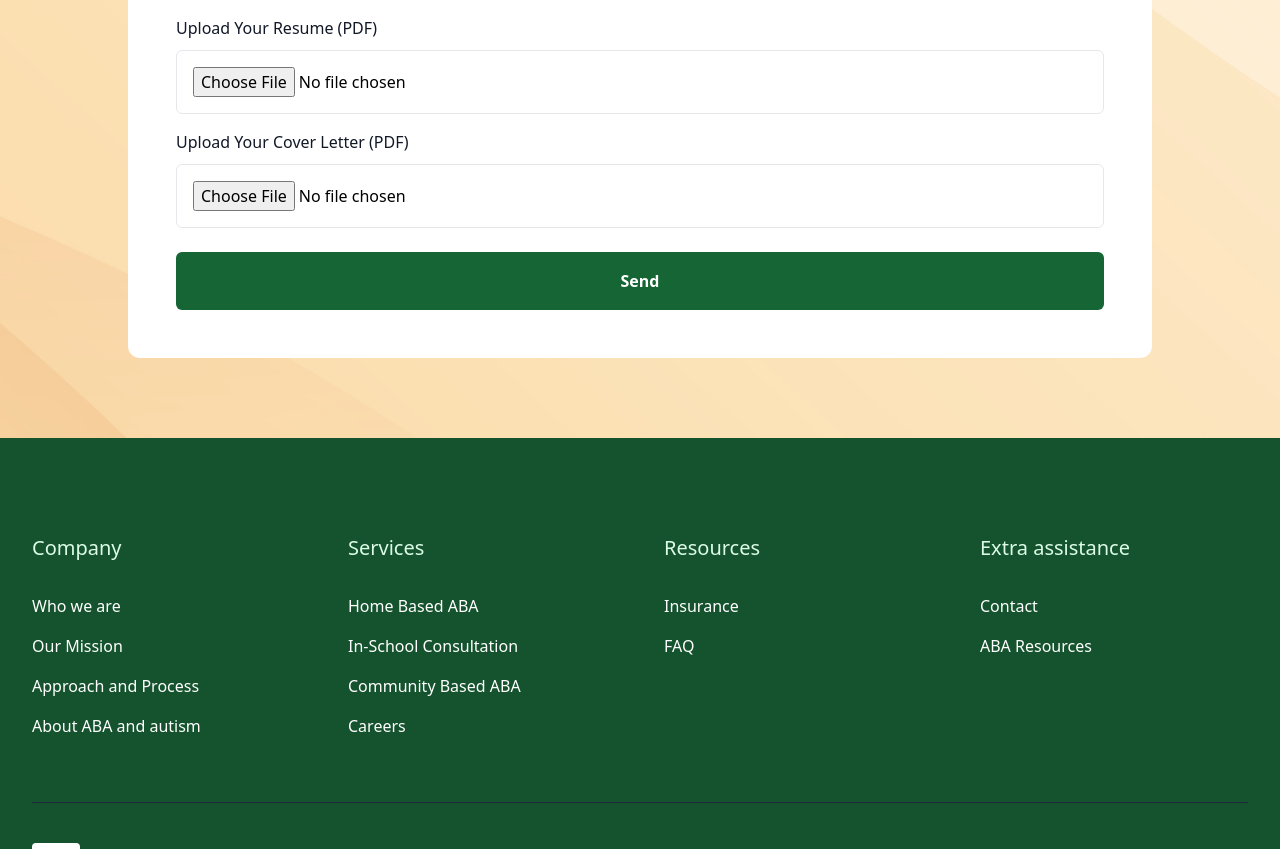
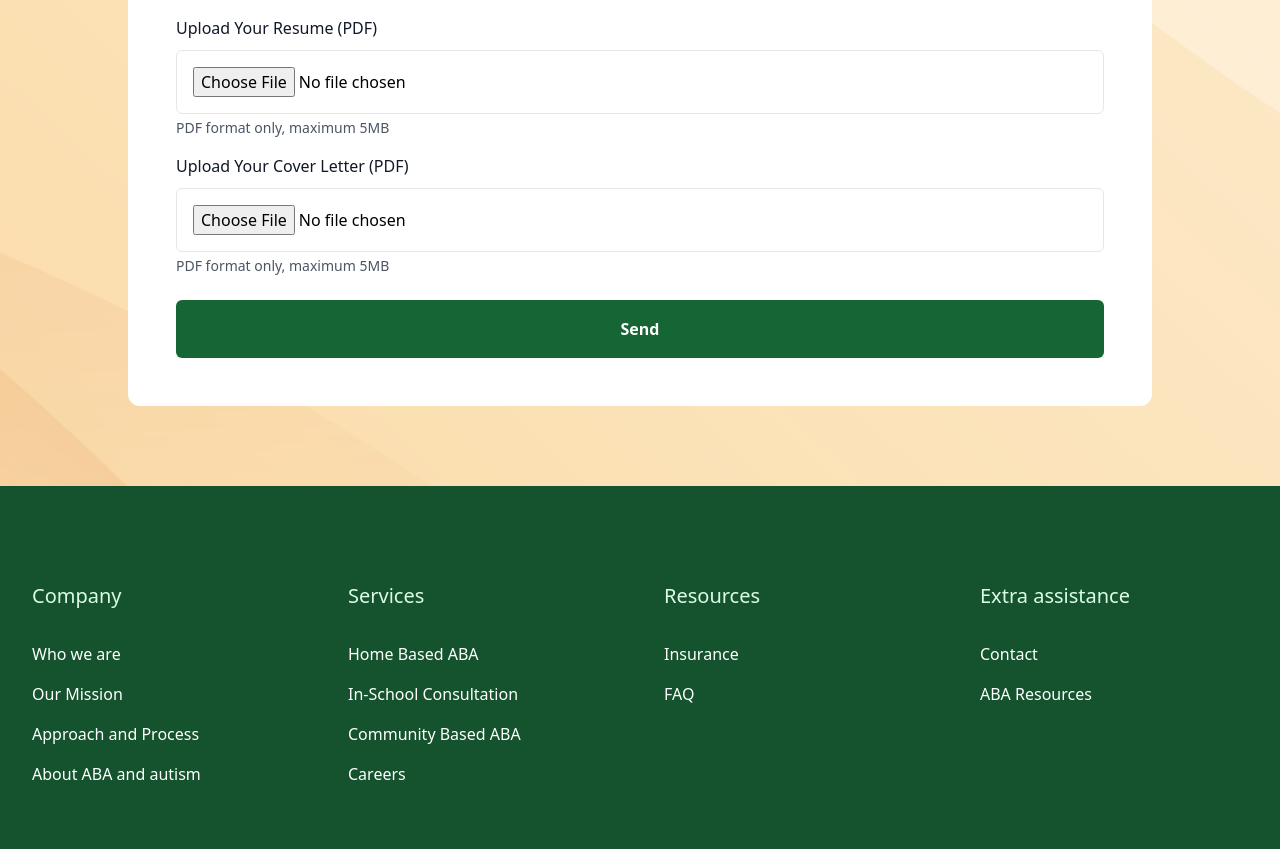
Before and after one commit to akabhowmick/tempo-aba, a React (Vite) app: page /careers in a window 1280 px wide. Shown: the part 924-1773 px from the top of the page. Built offline with nearby package versions, Linux system fonts and the light colour scheme.

Commit message:
add aria labels in career form and resource pages

```diff
--- a/src/components/Pages/About/ProfilePage.tsx
+++ b/src/components/Pages/About/ProfilePage.tsx
@@ -15,7 +15,7 @@ export const ProfilePage = () => {
     <div className="font-roboto text-gray-800 py-8">
       <div className="container mx-auto px-4">
         {/* Breadcrumbs */}
-        <nav className="mb-8">
+        <nav className="mb-8" aria-label="Breadcrumb">
           <a className="text-blue-600 hover:underline" href="/">
             Home
           </a>
--- a/src/components/Pages/CareersPage/CareerForm.tsx
+++ b/src/components/Pages/CareersPage/CareerForm.tsx
@@ -98,9 +98,13 @@ export const CareerForm = () => {
                   id="resume"
                   name="Resume-Attachment"
                   accept=".pdf"
+                  aria-describedby="resume-help"
                   className={inputStyles}
                 />
               </div>
+              <p id="resume-help" className="text-sm text-gray-600 mt-1">
+                PDF format only, maximum 5MB
+              </p>
             </div>
 
             {/* Cover Letter Upload */}
@@ -115,8 +119,12 @@ export const CareerForm = () => {
                   name="Cover-Letter-Attachment"
                   accept=".pdf"
                   className={inputStyles}
+                  aria-describedby="cover-letter-help"
                 />
               </div>
+              <p id="cover-letter-help" className="text-sm text-gray-600 mt-1">
+                PDF format only, maximum 5MB
+              </p>
             </div>
 
             <input type="hidden" name="_next" value={emailSetUp.redirectLink} />
--- a/src/components/Pages/Resources/ABAResourcesPage.tsx
+++ b/src/components/Pages/Resources/ABAResourcesPage.tsx
@@ -64,6 +64,9 @@ export const ABAResourcesPage = () => {
           >
             <Link
               to={resource.url}
+              target="_blank"
+              rel="noopener noreferrer"
+              aria-label={`${resource.name} (opens in new tab)`}
               className="flex-col justify-center items-center rounded-lg p-6 relative z-10"
             >
               {/* Logo */}
```
